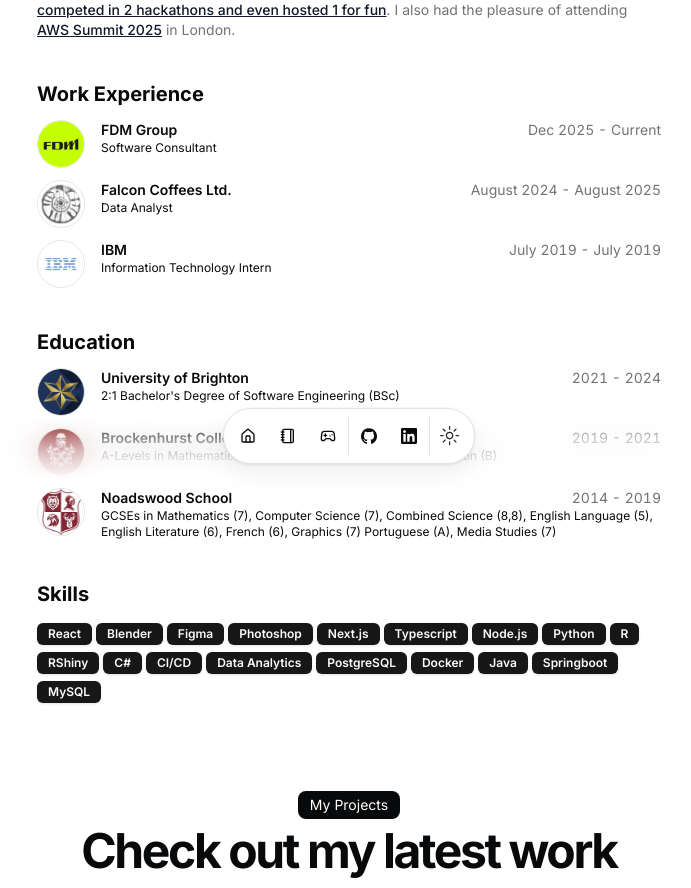
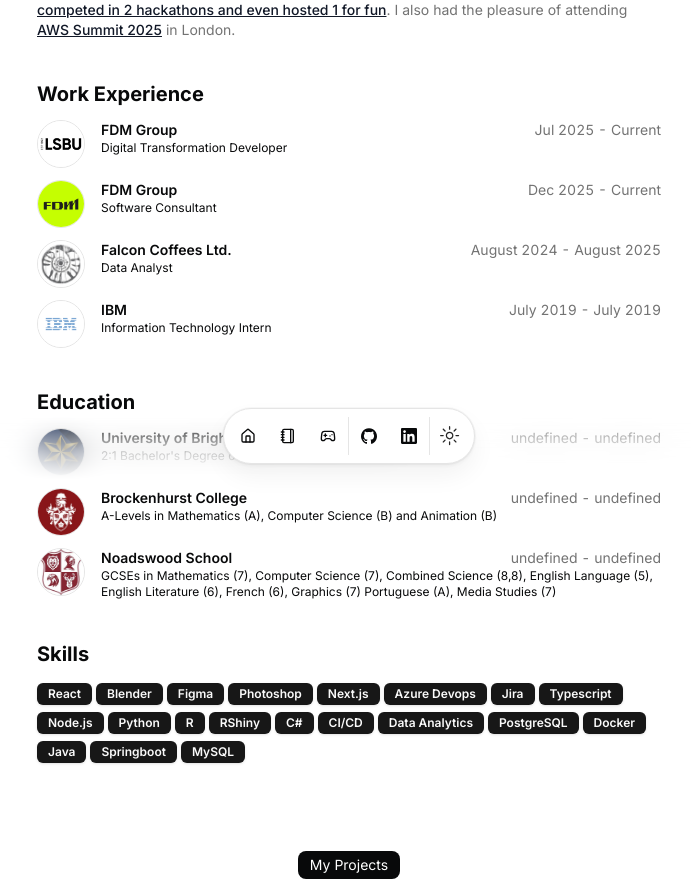
Before and after one commit to nekudevs/portfolio, a Next.js app: page / in a window 1280 px wide. Shown: the part 320-1208 px from the top of the page, without its empty margins (291-982 px from the left). Built offline with nearby package versions, Linux system fonts and the light colour scheme.

Commit message:
Updated resume

```diff
--- a/src/data/resume.tsx
+++ b/src/data/resume.tsx
@@ -18,6 +18,8 @@ export const DATA = {
     "Figma",
     "Photoshop",
     "Next.js",
+    "Azure Devops",
+    "Jira",
     "Typescript",
     "Node.js",
     "Python",
@@ -69,6 +71,18 @@ export const DATA = {
     {
       company: "FDM Group",
       badges: [],
+      href: "https://www.lsbu.ac.uk/",
+      location: "London, Remote",
+      title: "Digital Transformation Developer",
+      logoUrl: "/lsbu.png",
+      start: "Jul 2025",
+      end: "Current",
+      description:
+        "Assisting in system integration and upkeep of student/staff record data and third line support.",
+    },
+    {
+      company: "FDM Group",
+      badges: [],
       href: "https://www.fdmgroup.com/",
       location: "London, Hybrid",
       title: "Software Consultant",
@@ -108,25 +122,19 @@ export const DATA = {
       school: "University of Brighton",
       href: "https://www.brighton.ac.uk/index.aspx",
       degree: "2:1 Bachelor's Degree of Software Engineering (BSc)",
-      logoUrl: "/brightonuni.png",
-      start: "2021",
-      end: "2024",
+      logoUrl: "/brightonuni.png"
     },
     {
       school: "Brockenhurst College",
       href: "https://www.brock.ac.uk/",
       degree: "A-Levels in Mathematics (A), Computer Science (B) and Animation (B)",
-      logoUrl: "/brockcollege.png",
-      start: "2019",
-      end: "2021",
+      logoUrl: "/brockcollege.png"
     },
     {
       school: "Noadswood School",
       href: "https://www.noadswood.hants.sch.uk/",
       degree: "GCSEs in \n Mathematics (7), \n Computer Science (7), \n Combined Science (8,8), \n English Language (5), \n English Literature (6), \n French (6), \n Graphics (7) \n Portuguese (A), \n Media Studies (7)",
-      logoUrl: "/noadswood.png",
-      start: "2014",
-      end: "2019",
+      logoUrl: "/noadswood.png"
     },
   ],
   projects: [
```
Also changed, not shown: public/lsbu.png (added).
